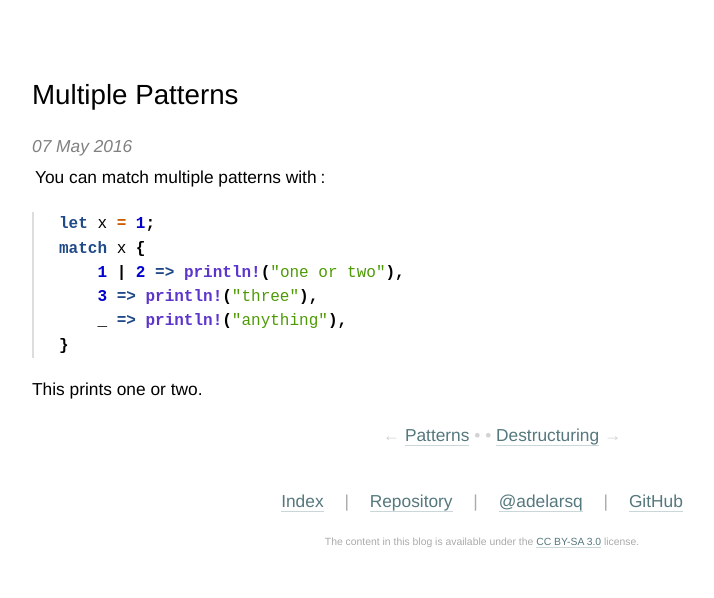
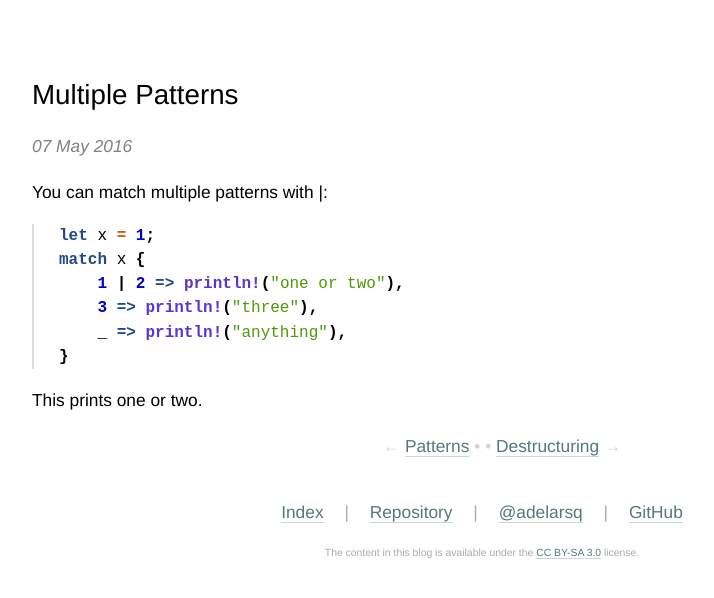
Before and after one commit to adelarsq/daily-rust.github.io, a Jekyll site: the page built from _posts/2016-05-07-patterns2.md, in a window 1280 px wide. Shown: the top 598 px of the page, without its empty margins (158-872 px from the left). Built offline with Jekyll 4.4.1, drawn with Linux system fonts in a browser that asks for light colours.

````diff
--- a/_posts/2016-05-07-patterns2.md
+++ b/_posts/2016-05-07-patterns2.md
@@ -5,7 +5,7 @@ index_title: "Multiple Patterns"
 tags: [rustposts, rust]
 ---
 
-You can match multiple patterns with |:
+You can match multiple patterns with \|:
 
 ```rust
 let x = 1;
````
